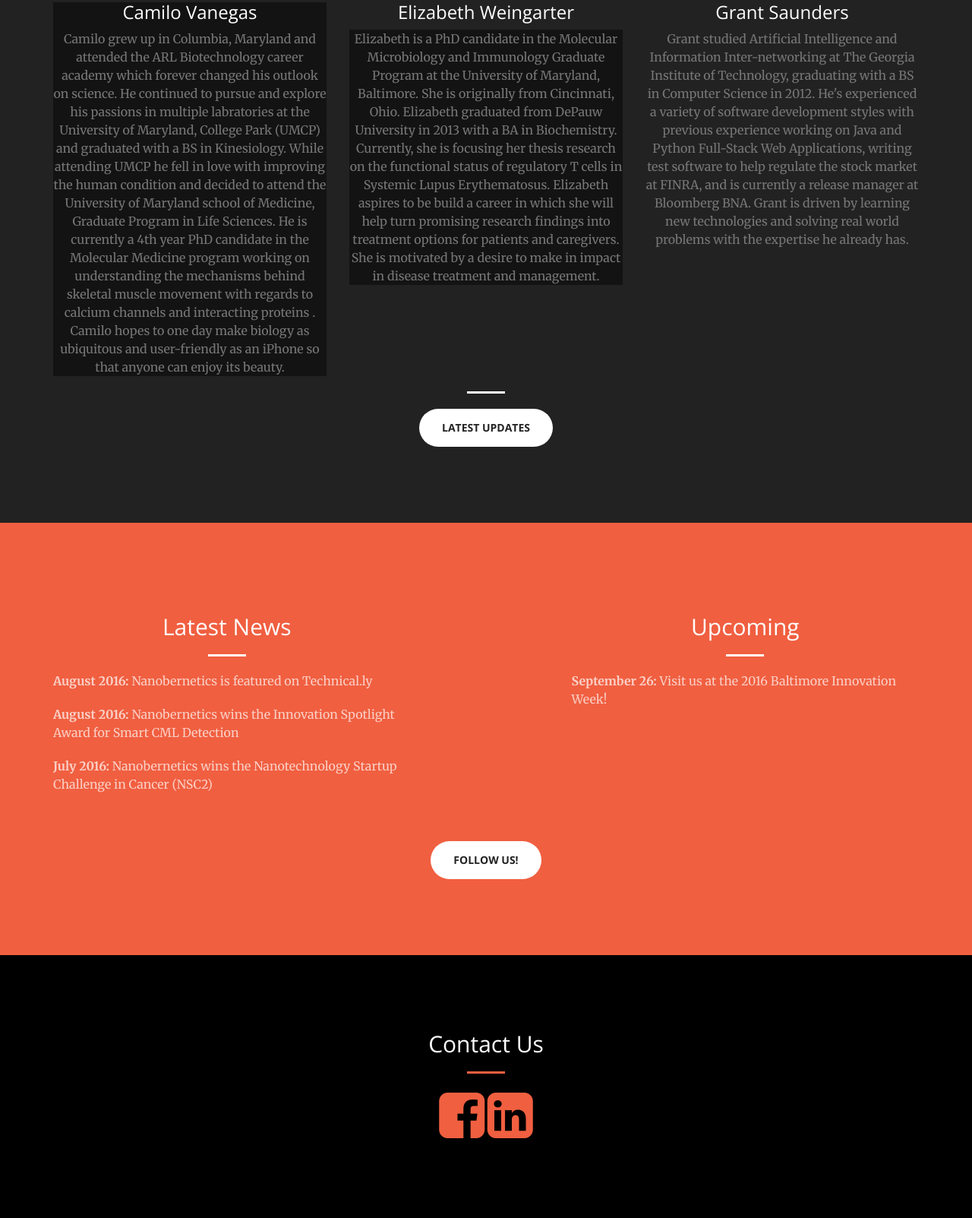
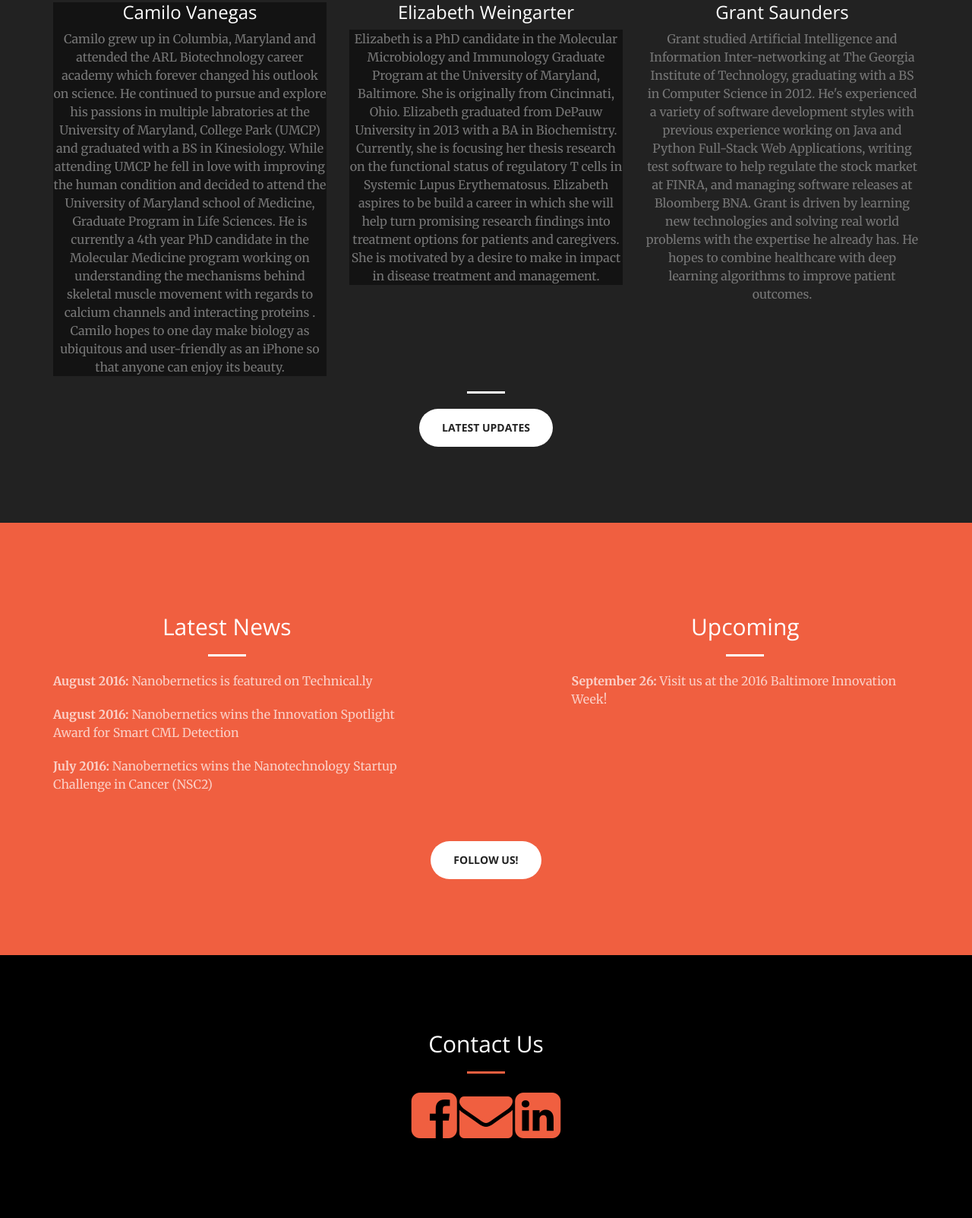
Before and after one commit to gh4x/Nanobernetics, a Django app: page /index/ in a window 1280 px wide. Shown: the part 2366-3969 px from the top of the page at 76% size. Run offline with Django 3.2, Linux system fonts and the light colour scheme; style sheets or scripts are compiled from the project's sources; some libraries are stand-ins or nearby versions.

Commit message:
last minute updates.

```diff
--- a/welcome/templates/welcome/index.html
+++ b/welcome/templates/welcome/index.html
@@ -186,8 +186,9 @@
                         The Georgia Institute of Technology, graduating with a BS in Computer Science in 2012. He's
                         experienced a variety of software development styles with previous experience working on Java
                         and Python Full-Stack Web Applications, writing test software to help regulate the stock market
-                        at FINRA, and is currently a release manager at Bloomberg BNA. Grant is driven by learning new
-                        technologies and solving real world problems with the expertise he already has.</p>
+                        at FINRA, and managing software releases at Bloomberg BNA. Grant is driven by learning new
+                        technologies and solving real world problems with the expertise he already has. He hopes to
+                        combine healthcare with deep learning algorithms to improve patient outcomes.</p>
                     </div>
                 </div>
             </div>
@@ -249,6 +250,7 @@
                         <h2 class="section-heading">Contact Us</h2>
                         <hr class="primary">
                         <a href="https://www.facebook.com/Nanobernetics"><i class="fa fa-facebook-square fa-5x sr-contact"></i></a>
+                        <a href="mailto:Camilo.Vanegas@nanobernetics.com"><i class="fa fa-envelope fa-5x sr-contact"></i></a>
                         <a href="https://www.linkedin.com/company/nanobernetics"><i class="fa fa-linkedin-square fa-5x sr-contact"></i></a>
                     </div>
 
```
